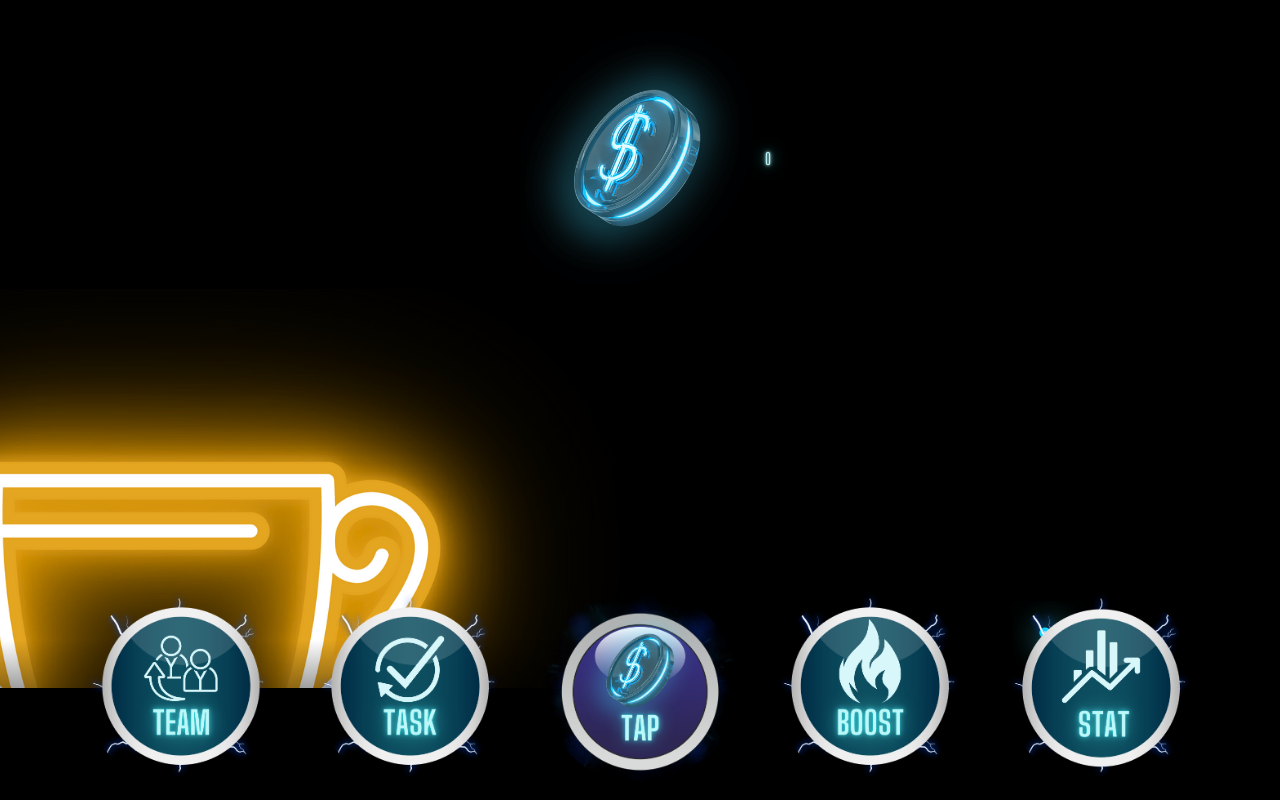
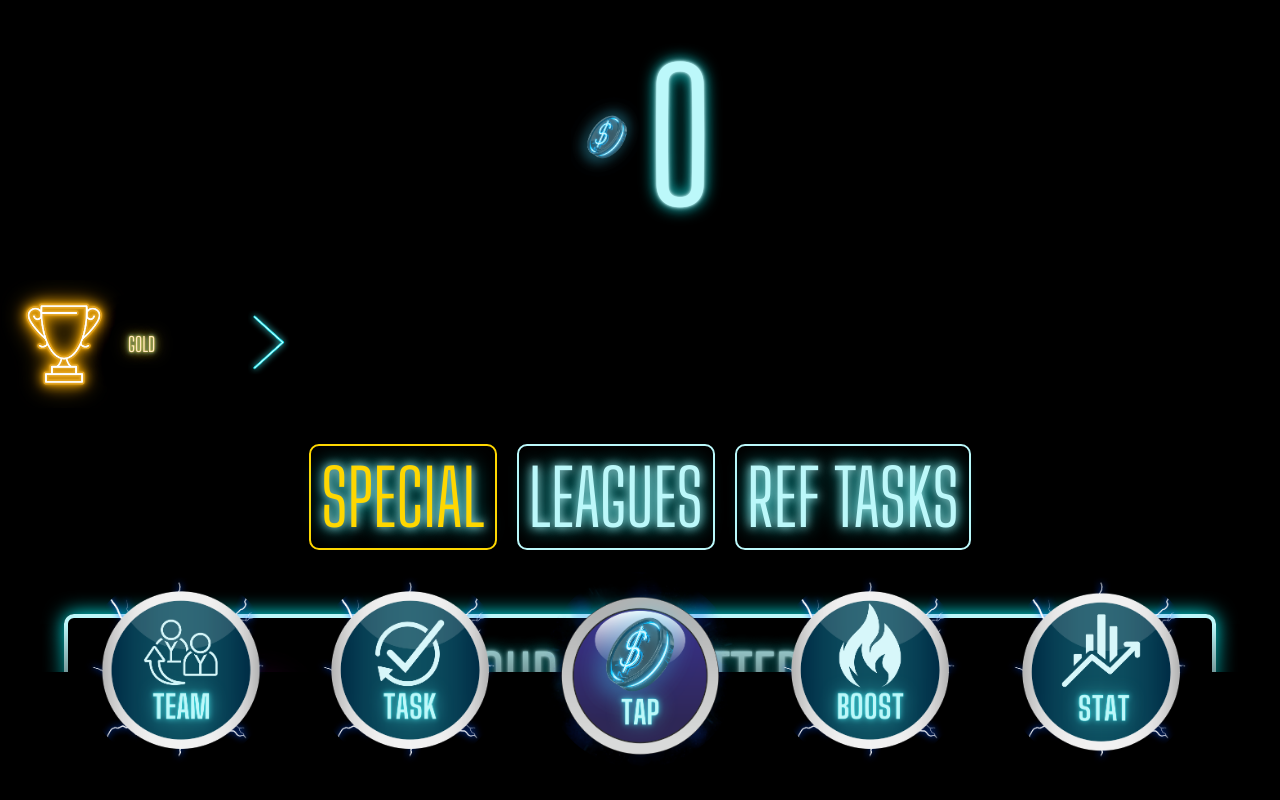
Before and after one commit to kyuubi-dev/bingo-tap-frontend, a React (Create React App) app: page /task in a window 1280 px wide. Built offline with nearby package versions, Linux system fonts and the light colour scheme.

Commit message:
front-end wip upd

```diff
--- a/src/Pages/BgImage.css
+++ b/src/Pages/BgImage.css
@@ -10,7 +10,6 @@
     z-index: -1;
   }
 
-  @media (min-width: 320px) and (max-width: 767px) {
-    .bg-image{
-    }
+  .body{
+    background-color: black;
   }
--- a/src/Pages/Boost.css
+++ b/src/Pages/Boost.css
@@ -14,8 +14,8 @@
 .Boost {
     position: relative;
     width: 100%;
-    height: calc(100vh - 16vh); /* Обмеження висоти на 14vh знизу */
-    max-height: calc(100vh - 16vh); /* Переконатися, що не перевищує цього ліміту */
+    height: calc(100vh - 18vh); /* Обмеження висоти на 14vh знизу */
+    max-height: calc(100vh - 18vh); /* Переконатися, що не перевищує цього ліміту */
     display: grid;
     grid-auto-rows: 48px 30px 10%;
     gap: 30px;
@@ -26,7 +26,7 @@
 .Boost::after {
     content: '';
     position: fixed;
-    bottom: 12vh; /* Розташування на 12vh від нижньої частини екрана */
+    bottom: 14vh; /* Розташування на 12vh від нижньої частини екрана */
     left: 0;
     width: 100%;
     height: 8vh; /* Висота розмиття */
@@ -137,8 +137,7 @@
         font-size: 4vw;
     }
     .d-boost-text{
-        font-size: 4vw;
-
+        font-size: 6vw;
     }
     .dayli-boost-text {
         font-size: 8vw;
@@ -163,31 +162,3 @@
     .price-icon {
         width: 30%;
     }
-
-
-/* Адаптивні стилі для екрану від 768px до 1023px */
-@media screen and (min-width: 768px) and (max-width: 1023px) {
-    .boost-header {
-        font-size: 48px;
-    }
-
-    .daily-boost-h {
-        font-size: 40px;
-    }
-
-    .dayli-boost-text {
-        font-size: 48px;
-    }
-
-    .boost-text {
-        font-size: 24px;
-    }
-
-    .boost-price {
-        font-size: 32px;
-    }
-
-    .boost-level {
-        font-size: 24px;
-    }
-}
--- a/src/Pages/Navigation.css
+++ b/src/Pages/Navigation.css
@@ -11,7 +11,7 @@
 
   .nav-btns {
     position: fixed;
-    bottom: 2vh;
+    bottom: 4vh;
     left: 50%;
     transform: translateX(-50%);
     display: flex;
--- a/src/Pages/Task.css
+++ b/src/Pages/Task.css
@@ -15,15 +15,15 @@
   position: relative;
   display: flex;
   flex-direction: column;
-  height: calc(100vh - 14vh); /* Limit height from bottom by 15vh */
-  max-height: calc(100vh - 164h) ;
+  height: calc(100vh - 16vh); /* Limit height from bottom by 15vh */
+  max-height: calc(100vh - 16vh) ;
   overflow-y: auto;
 }
 
 .Task::after {
   content: '';
   position: fixed;
-  bottom: 12vh; /* Розташування на 15vh від нижньої частини екрана */
+  bottom: 14vh; /* Розташування на 15vh від нижньої частини екрана */
   left: 0;
   width: 100%;
   height: 8vh; /* Висота розмиття */
@@ -78,7 +78,6 @@
 .nav {
   display: flex;
   justify-content: center;
-  font-size: 990px;
 }
 
 .tab {
@@ -104,7 +103,7 @@
 .task-item {
   display: grid;
   align-items: center;
-  grid-template-columns: auto auto auto ;
+  grid-template-columns: 20vw 45vw auto ;
   padding: 10px 20px;
   border: 4px solid #BCF8FA;
   border-radius: 10px;
@@ -133,7 +132,7 @@
 }
 
 .reward-icon {
-  width: 40px;
+  width: 10vw;
   height: auto;
 }
 
@@ -143,28 +142,27 @@
   grid-row: 1 / span 2;
   background: transparent;
   border: none;
-  width: 70px;
+  width: 20vw;
   height: auto;
 }
 
 .task-item.open-icon {
-  width: 70px;
+  width: 100%;
   height: auto;
 }
 
-@media (min-width: 320px) and (max-width: 767px) {
   .gold span {
     font-size: 20px;
   }
   .task-icon{
-    width: 50%;
+    width: 100%;
   }
   .tasks{
     margin: 5%;
   }
 
   .gold img{
-    width: 40px;
+    width: 10%;
   }
 .balance-display-task img{
   width: 80px !important  ;
@@ -174,20 +172,19 @@
   font-size: 14vw !important;
 }
 .open-btn{
-  width: 30px;
+  width: 20%;
 }
 .open-btn img{
-  width: 60px;
+  width: 80%;
 }
   .tab {
-    font-size: 20px;
+    font-size: 6vw;
   }
 
   .task-text {
-    font-size: 18px ;
+    font-size: 6vw ;
   }
 
   .task-reward span {
-    font-size: 18px;
+    font-size: 6vw;
   }
-}
--- a/src/Pages/Team.css
+++ b/src/Pages/Team.css
@@ -14,8 +14,8 @@
 .Team {
   position: relative;
   width: 100%;
-  height: calc(100vh - 14vh); /* Limit height from bottom by 15vh */
-  max-height: calc(100vh - 14vh) ; /* Ensure it doesn't exceed this limit */
+  height: calc(100vh - 16vh); /* Limit height from bottom by 15vh */
+  max-height: calc(100vh - 16vh) ; /* Ensure it doesn't exceed this limit */
   display: grid;
   grid-auto-rows:48px 10px 120px;
   grid-column: auto;
@@ -26,7 +26,7 @@
 .Team::after {
   content: '';
   position: fixed;
-  bottom: 12vh; /* Розташування на 15vh від нижньої частини екрана */
+  bottom: 14vh; /* Розташування на 15vh від нижньої частини екрана */
   left: 0;
   width: 100%;
   height: 8vh; /* Висота розмиття */
```
